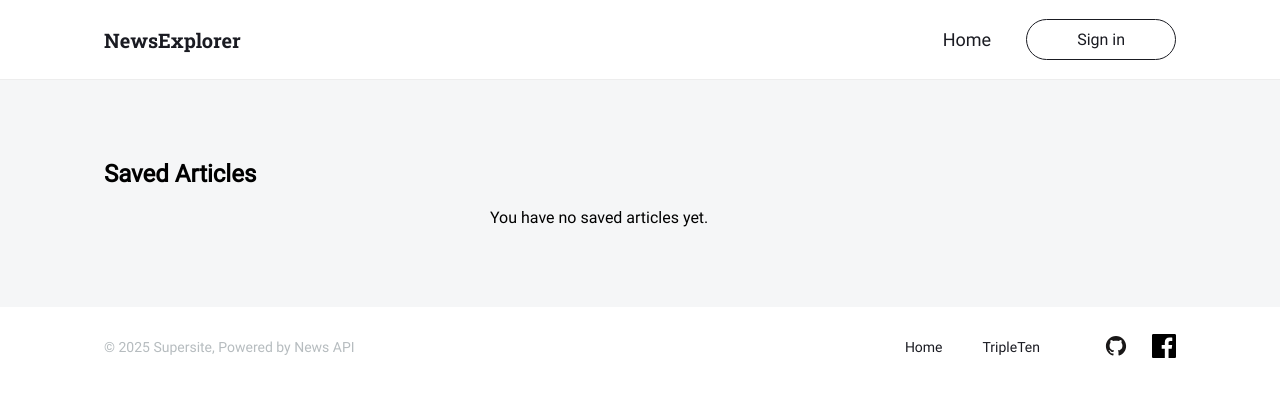
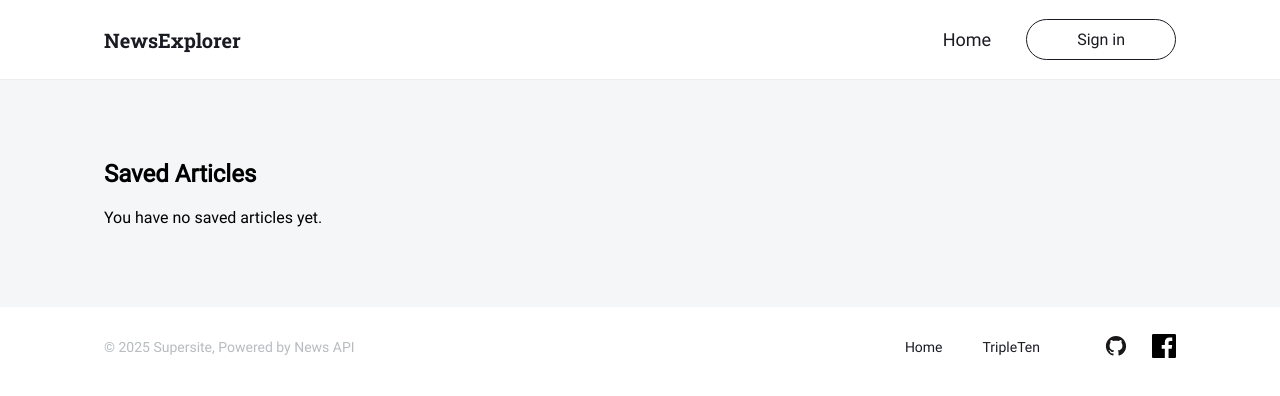
Before and after one commit to LeticeZwinger/News-Explorer, a React (Vite) app: page /saved-articles in a window 1280 px wide. Shown: the top 396 px of the page. Built offline with nearby package versions, Linux system fonts and the light colour scheme.

Commit message:
fix card list overlap

```diff
--- a/src/components/NewsCard/NewsCard.css
+++ b/src/components/NewsCard/NewsCard.css
@@ -9,6 +9,8 @@
   box-shadow: 0 4px 8px rgba(0, 0, 0, 0.1);
   height: 576px;
   width: 400px;
+  max-width: 400px;
+  box-sizing: border-box;
 }
 
 .newscard__image-container {
--- a/src/components/NewsCardList/NewsCardList.css
+++ b/src/components/NewsCardList/NewsCardList.css
@@ -19,9 +19,11 @@
 
 .newscard-list__section {
   display: grid;
-  grid-template-columns: repeat(auto-fit, minmax(300px, 1fr));
+  grid-template-columns: repeat(3, 1fr);
   gap: 20px;
-  max-width: 100%;
+  width: 100%;
+  max-width: 1240px; /* Adjust to fit 3 cards with gaps */
+  margin: 0 auto;
 }
 
 .newscard-list__show-more {
```
